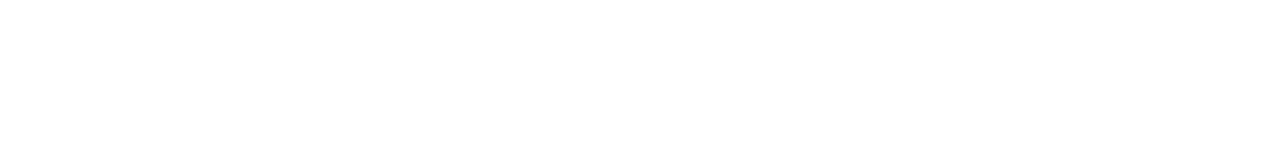
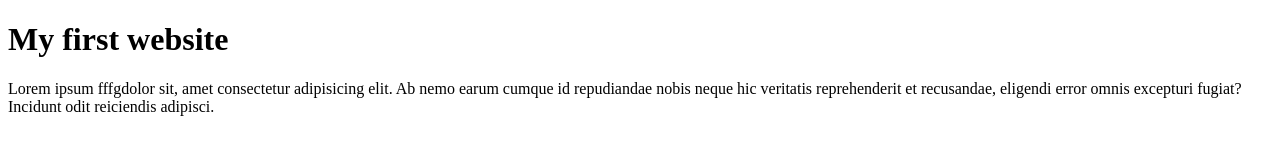
Before and after one commit to MdRafidulIslam/my-first-repo, a plain HTML site: page index.html in a window 1280 px wide. Drawn offline with Linux system fonts and the light colour scheme.

Commit message:
fjjirst commit

```diff
--- a/index.html
+++ b/index.html
@@ -7,6 +7,8 @@
     <title>My first repogit init</title>
 </head>
 <body>
+    <h1>My first website</h1>
+    <p>Lorem ipsum fffgdolor sit, amet consectetur adipisicing elit. Ab nemo earum cumque id repudiandae nobis neque hic veritatis reprehenderit et recusandae, eligendi error omnis excepturi fugiat? Incidunt odit reiciendis adipisci.</p>
 
 </body>
 </html>
```
